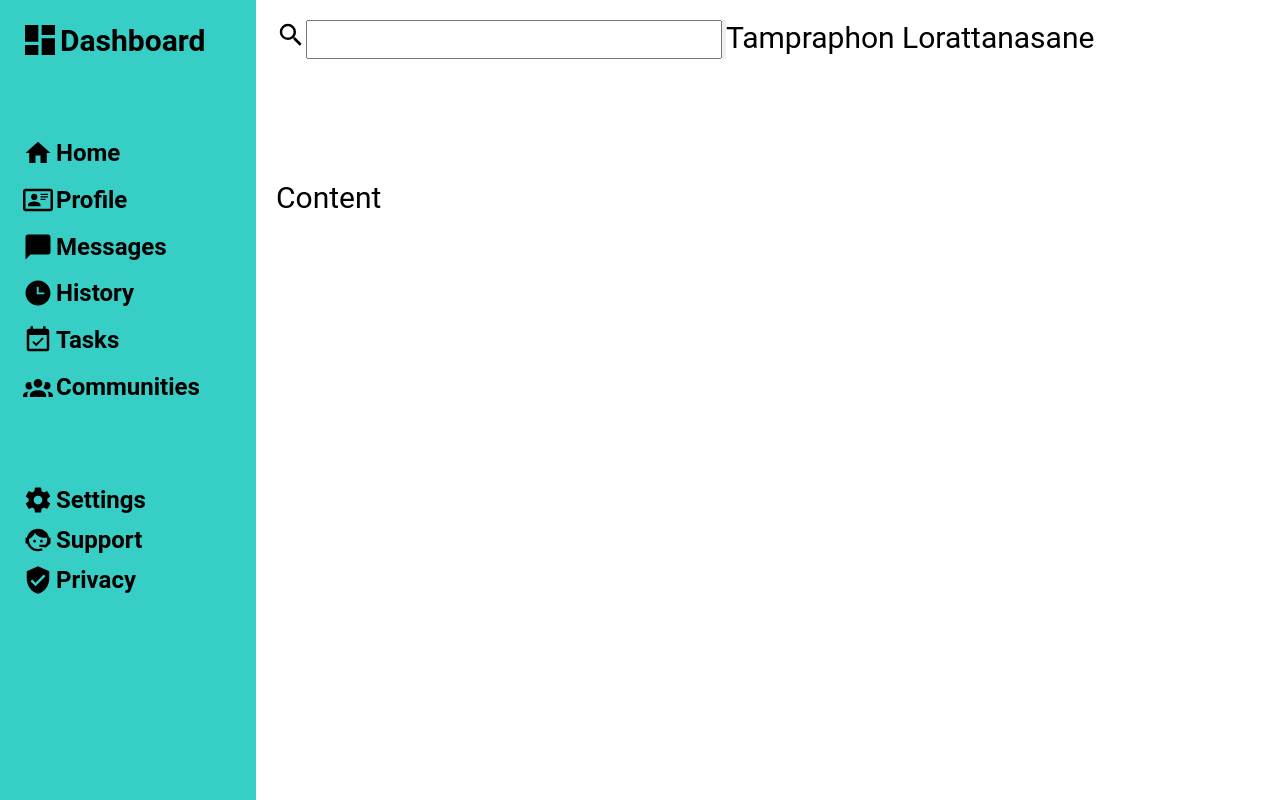
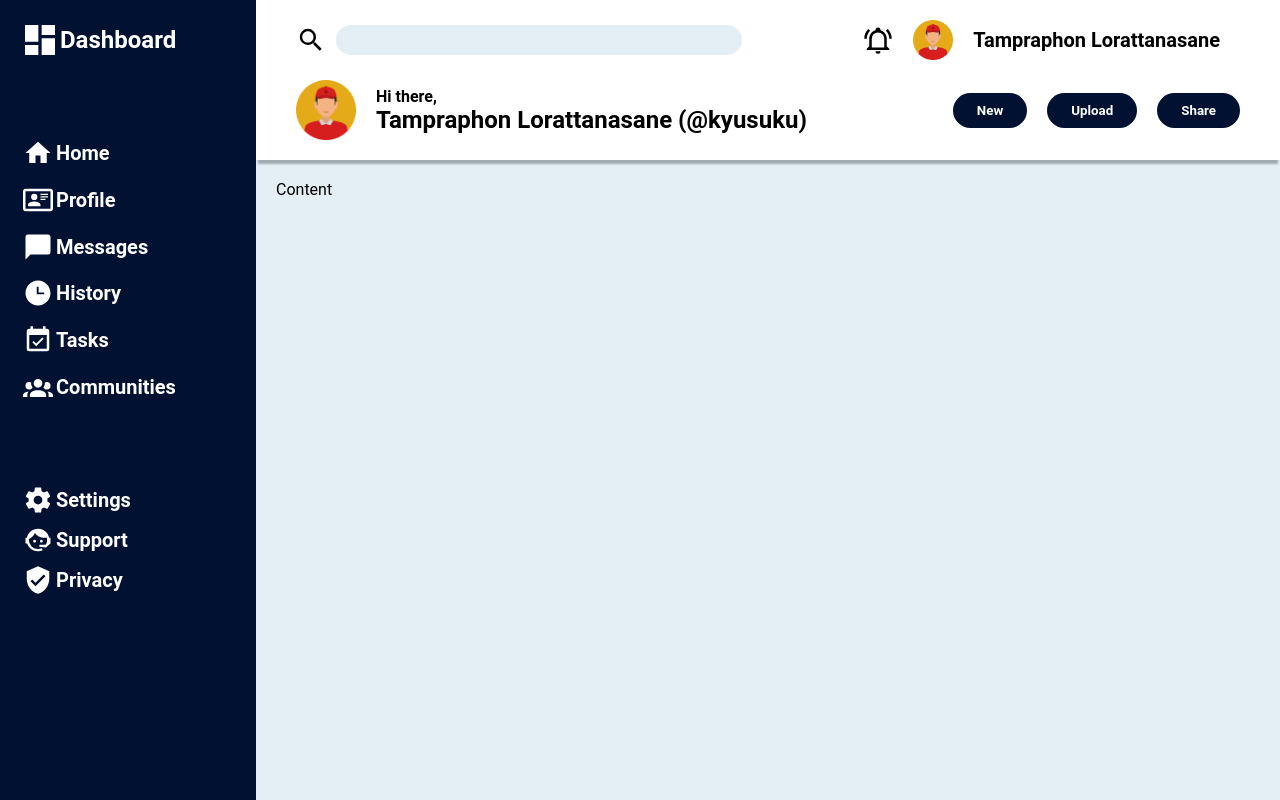
Before and after one commit to kyusuku/admin-dashboard, a plain HTML site: page index.html in a window 1280 px wide. Drawn offline with Linux system fonts and the light colour scheme.

Commit message:
Finish header layout

```diff
--- a/index.html
+++ b/index.html
@@ -37,14 +37,27 @@
             </ul>
         </div>
         <div class="header">
-            <div class="header-head">
+            <div class="search-area">
                 <img src="icons/search.svg" alt="Search icon" width="30px" height="30px">
                 <input type="text" id="textbox">
-                <button type="notification"></button>
-                <img src="" alt="" class="profile-pic">
+            </div>
+            <div class="profile-area">
+                <img src="icons/notification.svg" alt="Notification icon" width="30px" heihgt="30px">
+                <img src="imgs/profile-pic.png" alt="Profile picture" class="profile-pic" width="40px" height="40px">
                 <div class="name">Tampraphon Lorattanasane</div>
             </div>
-
+            <div class="username-area">
+                <img src="imgs/profile-pic.png" alt="Profile picture" class="profile-pic-big" width="60px" height="60px">
+                <div>
+                    <div class="text">Hi there,</div>
+                    <div class="username">Tampraphon Lorattanasane (@kyusuku)</div>
+                </div>
+            </div>
+            <div class="button-area">
+                <button type="button">New</button>
+                <button type="button">Upload</button>
+                <button type="button">Share</button>
+            </div>
         </div>
         <div class="content">Content</div>
     </div>
--- a/styles.css
+++ b/styles.css
@@ -3,8 +3,20 @@
     box-sizing: border-box;
     margin: 0;
     padding: 0;
-    font-size: 30px;
     list-style-type: none;
+
+    -webkit-font-smoothing: antialiased;
+    text-rendering: optimizeLegibility;
+    text-shadow: rgba(0,0,0,.01) 0 0 1px;
+    -moz-osx-font-smoothing: grayscale;
+}
+
+input, button {
+    border: none;
+}
+
+button:hover, li:hover {
+    cursor: pointer;
 }
 
 html, body {
@@ -12,9 +24,14 @@ html, body {
     height: 100%;
 }
 
+body {
+    font-size: 16px;
+}
+
 .wrapper {
     display: grid;
-    grid: 1fr 4fr / 1fr 4fr;
+    grid-template-columns: 1fr 4fr;
+    grid-template-rows: 1fr 5fr;
 
     height: 100vh;
 }
@@ -25,9 +42,14 @@ html, body {
     grid-template-columns: 1fr;
     grid-template-rows: 10% 40% 20% 30%;
 
-    background-color: rgb(55, 206, 198);
+    color: white;
+    background-color: #001131;
     font-weight: bold;
     gap: 30px;
+}
+
+.sidebar img {
+    filter: brightness(0) invert(1);
 }
 
 .sidebar-head {
@@ -35,6 +57,7 @@ html, body {
     grid-template-columns: 1fr 5fr;
     align-items: center;
     padding: 20px;
+    font-size: 1.5rem;
 }
 
 .sidebar-head img, .nav img, .settings img {
@@ -53,22 +76,79 @@ html, body {
 }
 
 .sidebar li {
-    font-size: 0.8rem;
+    font-size: 1.25rem;
 }
 
 .settings {
     grid-template-rows: repeat(3, 1fr);
-
 }
 
 .header {
-    padding: 20px;
+    display: grid;
+    grid-template-columns: 6fr 4fr;
+    row-gap: 20px;
+    padding: 20px 40px;
+    box-shadow: 0 6px 2px -2px gray;
 }
 
-.header-head {
+.search-area {
     display: flex;
+    gap: 10px;
+    justify-content: start;
+    align-items: center;
+}
+
+#textbox {
+    height: 30px;
+    flex: 1;
+    margin-right: 120px;
+    border-radius: 20px;
+    background-color: rgb(235, 234, 234);
+    background-color:  #c2dcea75;
+}
+
+.profile-area {
+    display: flex;
+    gap: 20px;
+    justify-content: end;
+    align-items: center;
+    font-size: 1.25rem;
+    font-weight: bold;
+    padding-right: 20px;
+}
+
+.username-area {
+    display: flex;
+    gap: 20px;
+    align-items: center;
+}
+
+.username-area .text {
+    font-size: 1rem;
+    font-weight: bold;
+}
+
+.username-area .username {
+    font-size: 1.5rem;
+    font-weight: bold;
+}
+
+.button-area {
+    display: flex;
+    justify-content: end;
+    align-items: center;
+    gap: 20px;
+}
+
+.button-area button {
+    padding: 10px 24px;
+    border-radius: 20px;
+    color: white;
+    background-color: #001131;
+    font-weight: bold;
 }
 
 .content {
     padding: 20px;
+    background-color: #c2dcea75;
 }
```
Also changed, not shown: icons/notification.svg (added), imgs/profile-pic.png (added).
